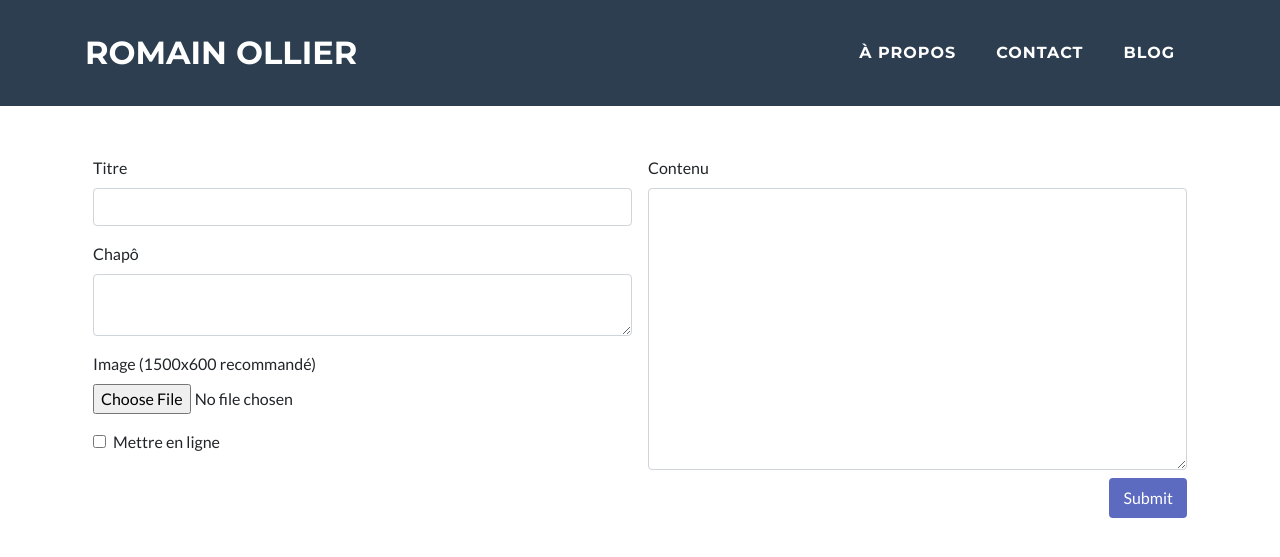
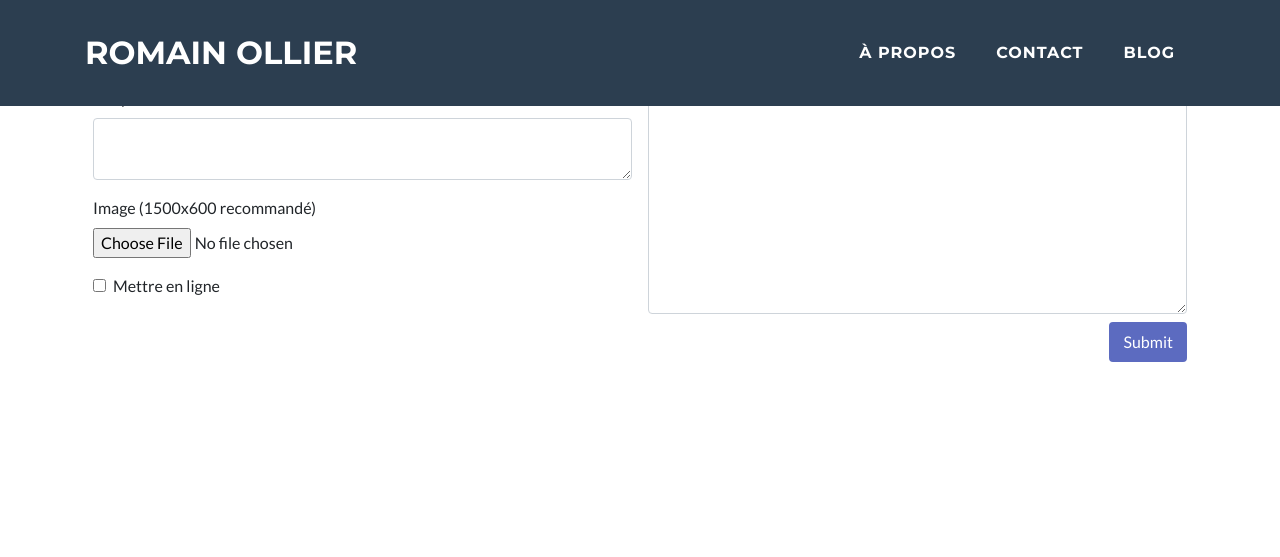
Before and after one commit to RomainDW/Blog-PHP, a PHP site: template views/admin/blog/edit.html.twig in a window 1280 px wide. Shown: the top 557 px of the page. Run offline with PHP 8.4, Linux system fonts and the light colour scheme; the template is opened without the code that fills it, so the values that code supplies are empty; style sheets or scripts are compiled from the project's sources; some libraries are stand-ins or nearby versions.

Commit message:
:arrow_down: unable to access variables

```diff
--- a/assets/scss/components/_form-grid.scss
+++ b/assets/scss/components/_form-grid.scss
@@ -1,6 +1,4 @@
 .form-grid {
-
-  padding-top: $navHeight + 50px;
 
   form {
     display: grid;
@@ -9,7 +7,7 @@
     grid-template-rows: auto;
     grid-template-columns: 1fr 1fr;
 
-    @media all and (max-width:$screen-sm-max) {
+    @media all and (max-width: 991px) {
       grid-template-areas:
               "left"
               "right";
```
